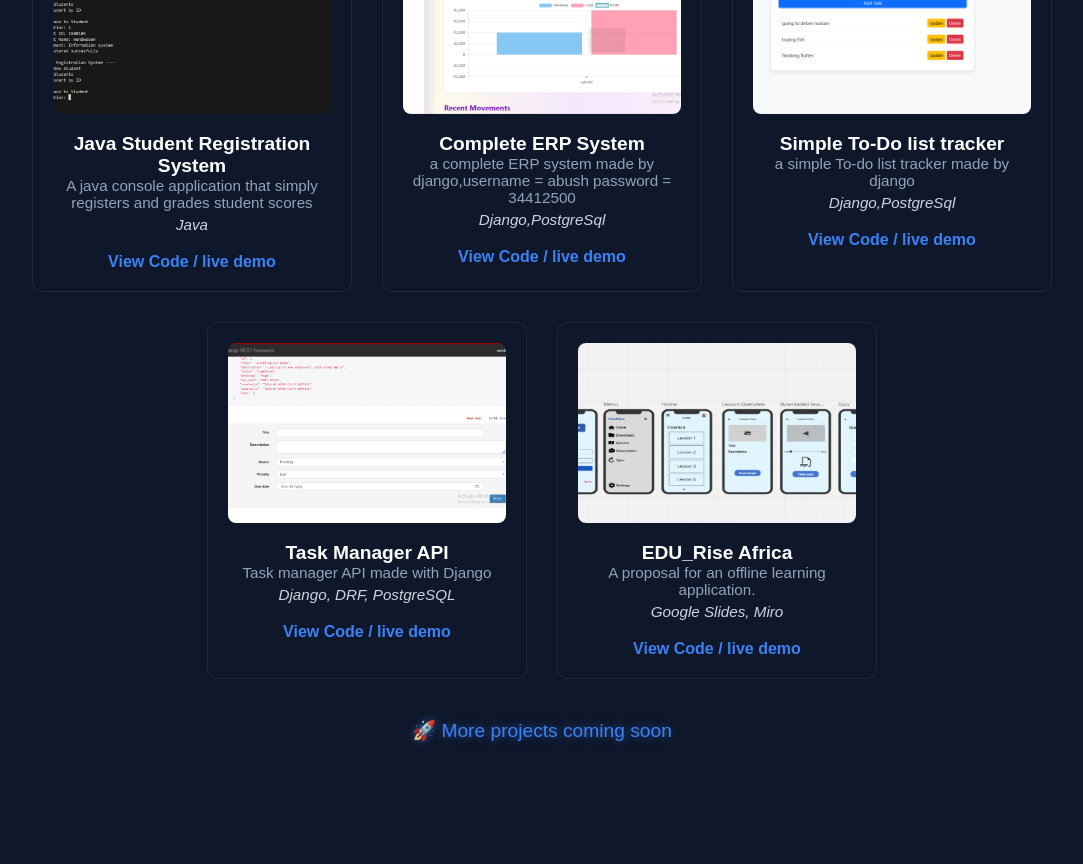
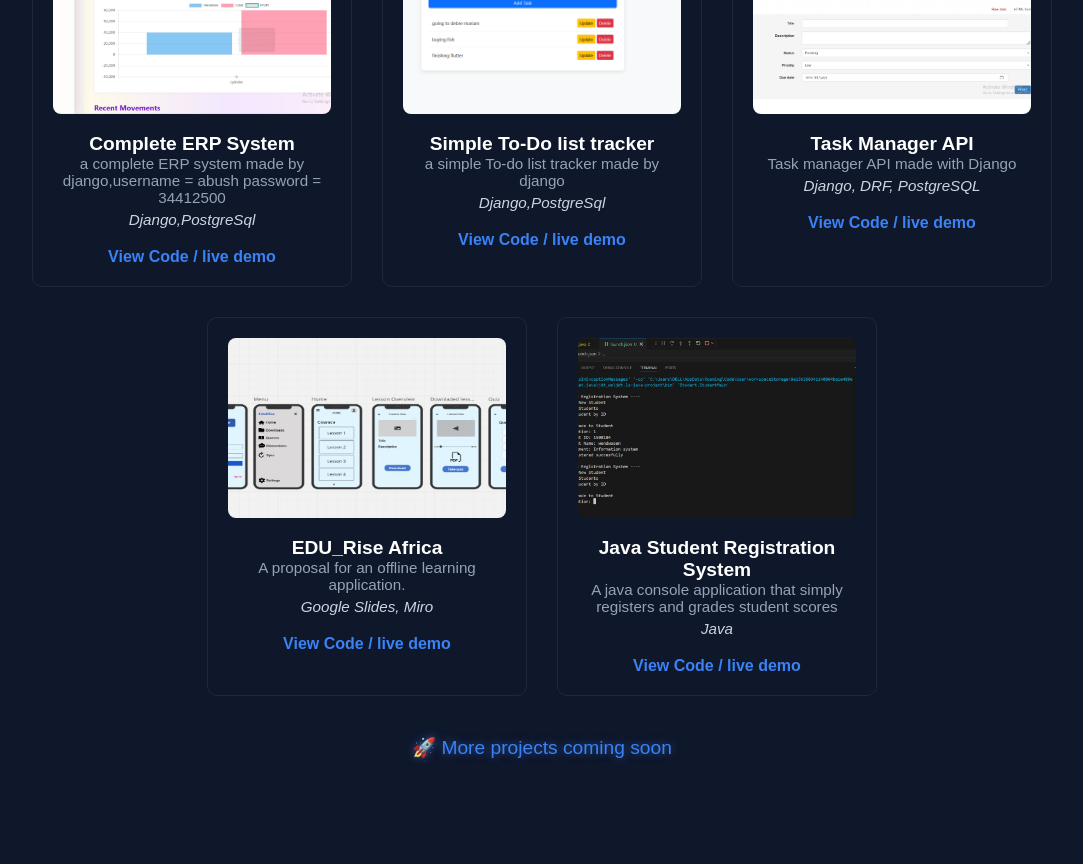
Before and after one commit to wenddii/portfolio, a React app: page / in a window 1280 px wide. Shown: the part 1200-2064 px from the top of the page, without its empty margins (98-1181 px from the left). Built offline with nearby package versions, Linux system fonts and the light colour scheme; the HTML template or start-up script is replaced by a standard one.

Commit message:
updated my portfolio

```diff
--- a/src/components/Projects.jsx
+++ b/src/components/Projects.jsx
@@ -10,15 +10,6 @@ import ERPImg from "../assets/ERP.jpg";
 function Projects() {
   const projectList = [
     {
-      title: "Java Student Registration System",
-      description:
-        "A java console application that simply registers and grades student scores",
-      tech: "Java",
-      img: javaconsoleImg,
-      github: "https://github.com/wenddii/java_student_management.git",
-    },
-
-    {
       title: "Complete ERP System",
       description:
         "a complete ERP system made by django,username = abush password = 34412500",
@@ -26,6 +17,7 @@ function Projects() {
       img: ERPImg,
       github: "https://simple-inventory-management-1-gsqc.onrender.com/report-range/?start_date=&end_date=",
     },
+
     {
       title: "Simple To-Do list tracker",
       description:
@@ -49,6 +41,15 @@ function Projects() {
       github:
         "https://docs.google.com/presentation/d/17NSeV7U4q4EWbXAR91jyDv_hZh-LO1WmfU3ycoNOnlQ/edit",
     },
+    {
+      title: "Java Student Registration System",
+      description:
+        "A java console application that simply registers and grades student scores",
+      tech: "Java",
+      img: javaconsoleImg,
+      github: "https://github.com/wenddii/java_student_management.git",
+    },
+
 
   ];
 
```
